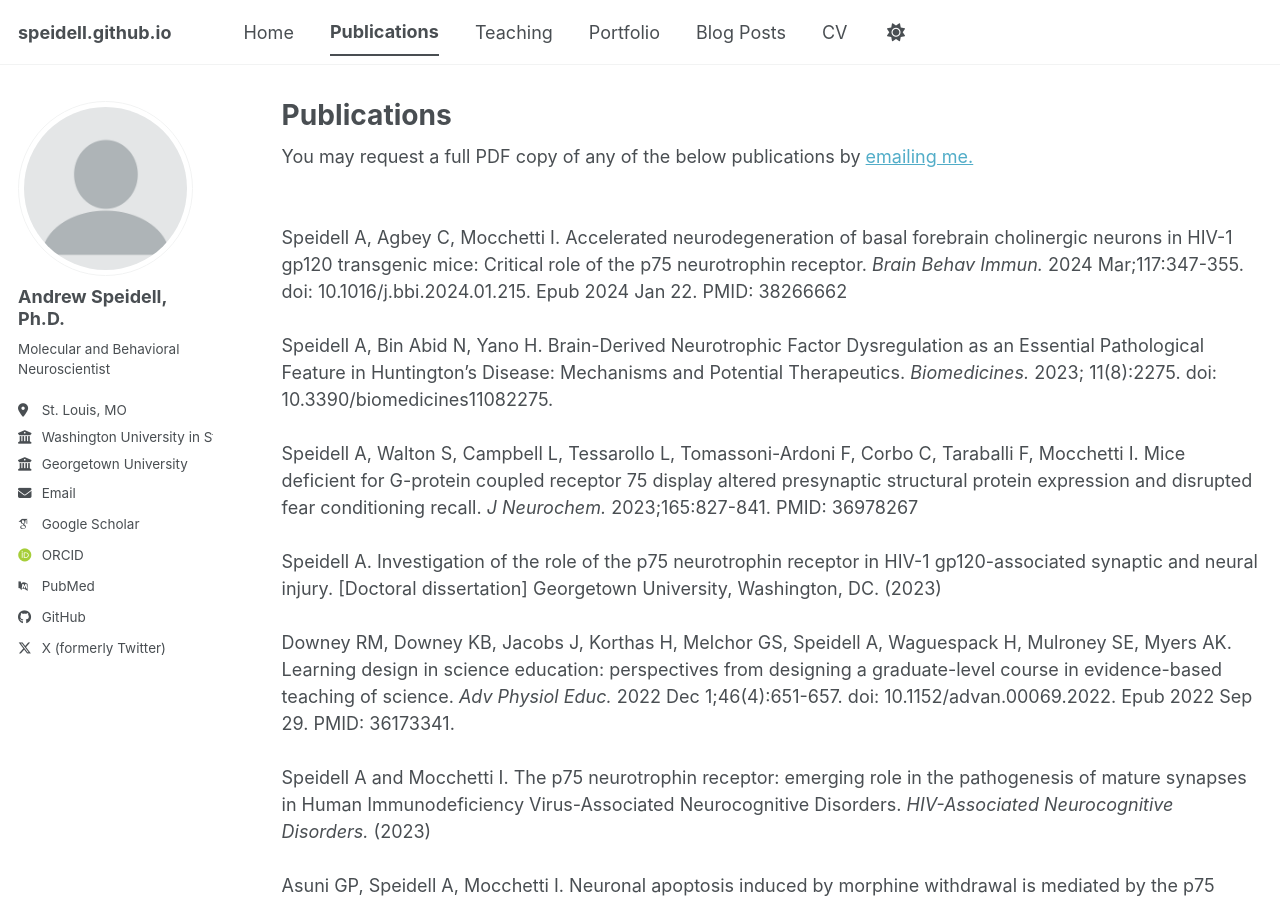
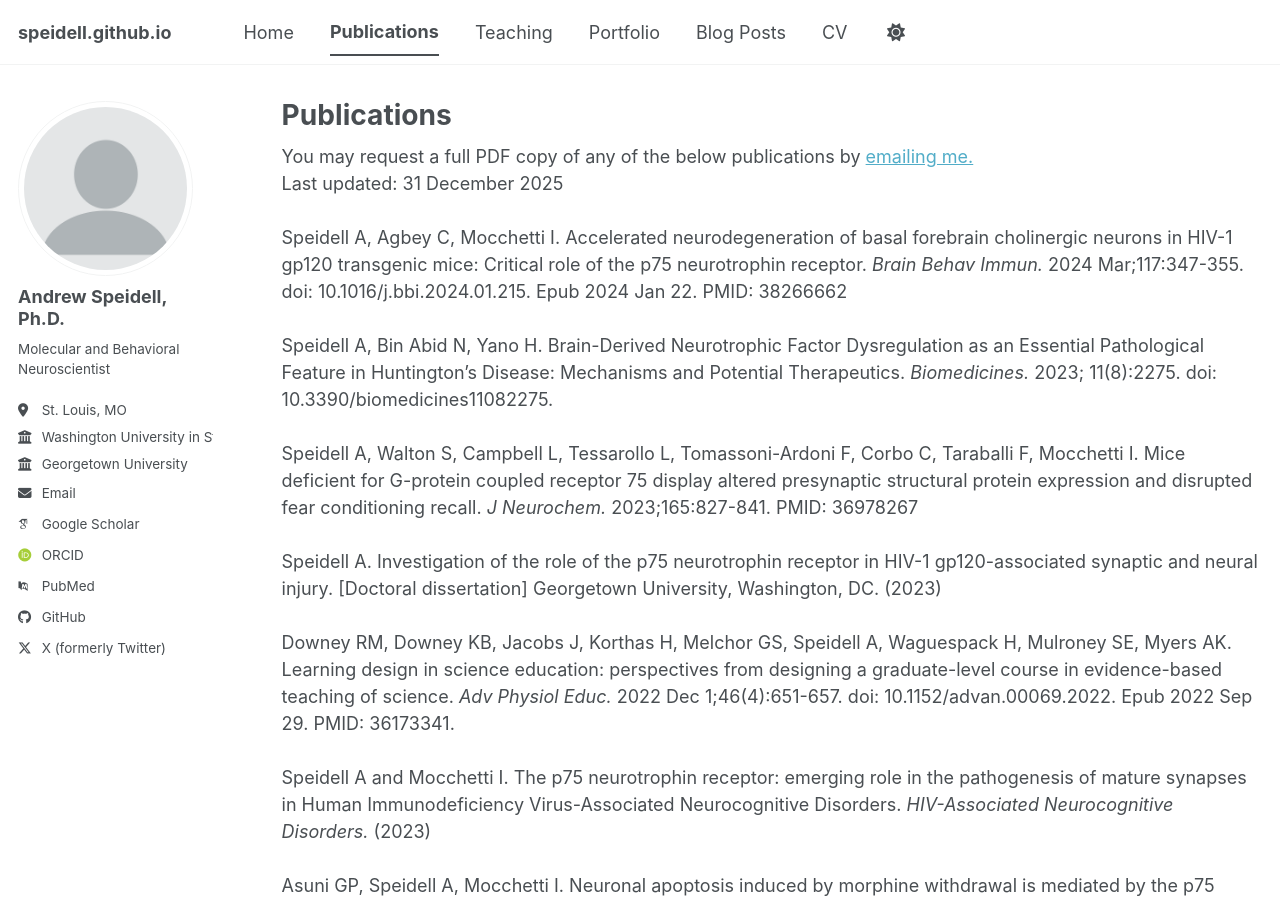
Before and after one commit to Speidell/speidell.github.io, a Jekyll site: the page built from _pages/publications.html, in a window 1280 px wide and 900 px high. Built offline with Jekyll 4.4.1, drawn with Linux system fonts in a browser that asks for light colours; some web fonts are replaced; a script bundle is joined from its source files by our own code; library files that are not in the unit come from our copies.

Commit message:
Update publications.html

```diff
--- a/_pages/publications.html
+++ b/_pages/publications.html
@@ -6,8 +6,9 @@
 ---
 
 {% if site.author.googlescholar %}
-  <div class="wordwrap">You may request a full PDF copy of any of the below publications by <a href="mailto:131722827+Speidell@users.noreply.github.com">emailing me.</a></div>
+  <div class="wordwrap">You may request a full PDF copy of any of the below publications by <a href="mailto:aps114+speidell@georgetown.edu">emailing me.</a></div>
 {% endif %}
+Last updated: 31 December 2025
 <br><br>
 
 Speidell A, Agbey C, Mocchetti I. Accelerated neurodegeneration of basal forebrain cholinergic neurons in HIV-1 gp120 transgenic mice: Critical role of the p75 neurotrophin receptor. <i>Brain Behav Immun.</i> 2024 Mar;117:347-355. doi: 10.1016/j.bbi.2024.01.215. Epub 2024 Jan 22. PMID: 38266662
```
